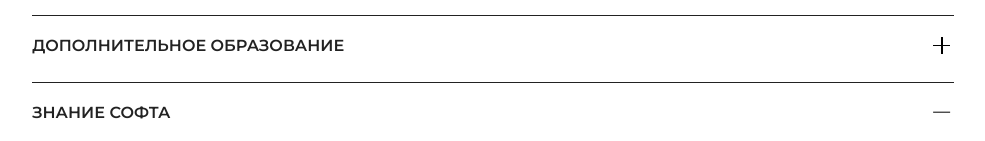
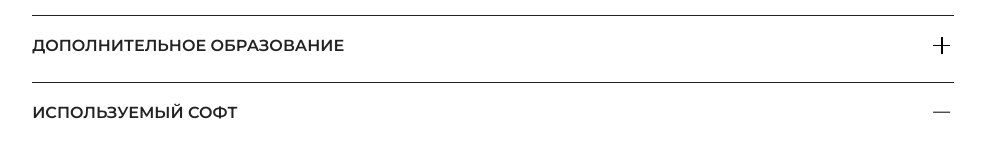
Before and after one commit to Aid4r/page, a plain HTML site: page index.html in a window 1280 px wide. Shown: the part 1847-1988 px from the top of the page, without its empty margins (147-1132 px from the left). Drawn offline with nearby package versions, Linux system fonts and the light colour scheme.

Commit message:
Изменения в поле софт.html

```diff
--- a/index.html
+++ b/index.html
@@ -127,7 +127,7 @@
 
                 <!-- Hard skills -->
                 <details open>
-                    <summary><p>Знание софта</p><button><span></span><span></span></button></summary>
+                    <summary><p>Используемый софт</p><button><span></span><span></span></button></summary>
                     <div class="soft_gallery">
                         <div><img class="soft_ico" src="static/images/soft-archicad.png" alt=""><p>Archicad</p></div>
                         <div><img class="soft_ico" src="static/images/soft-rhino.png" alt=""><p>Rhinoceros</p></div>
```
